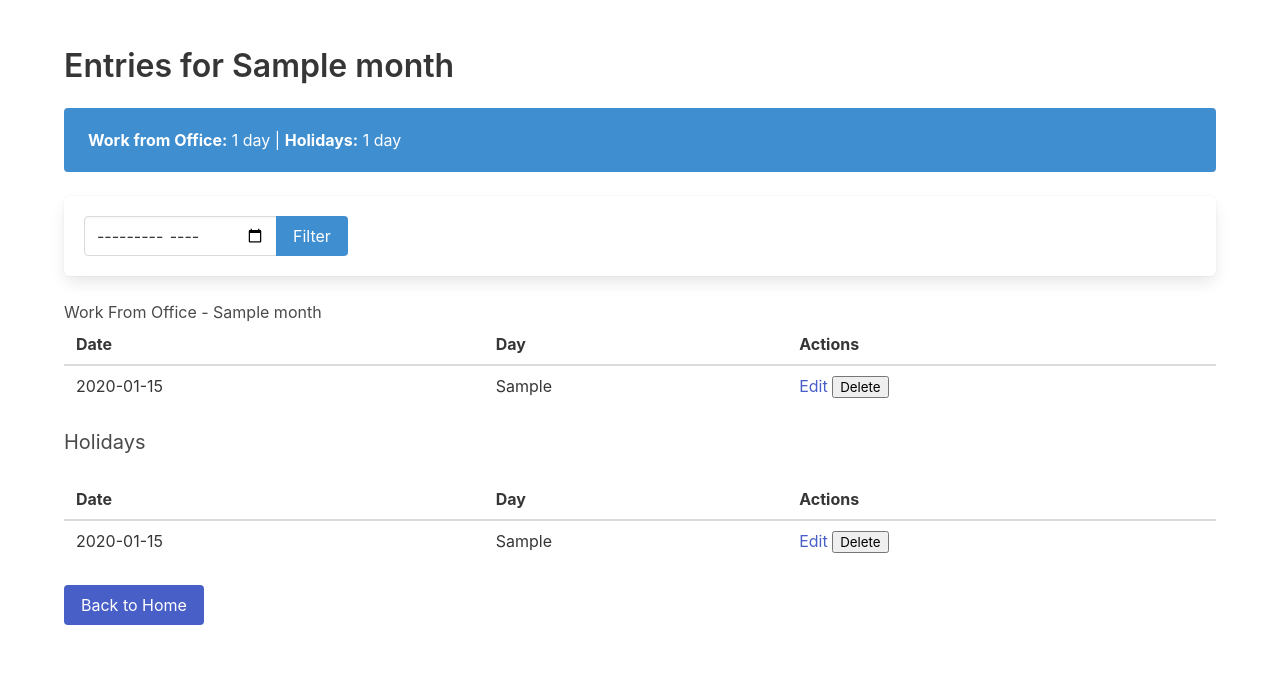
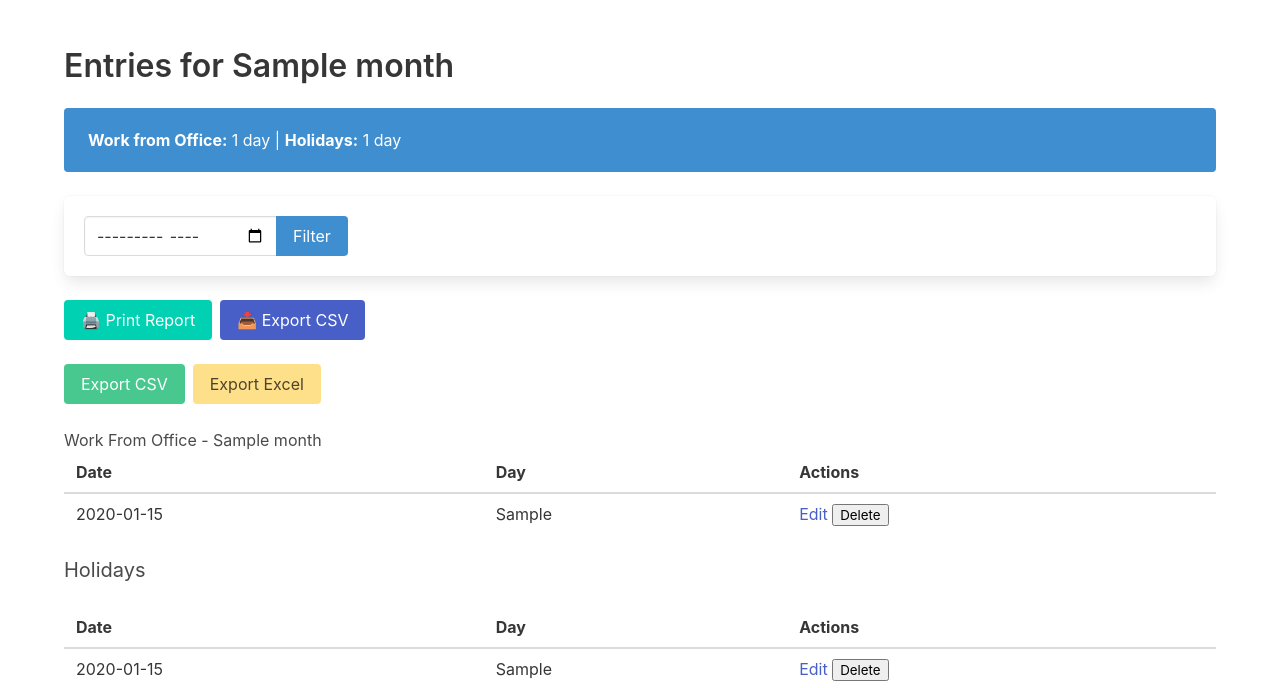
Before and after one commit to Abdelrahmanadel58/Worklog-Manager, a Flask app: template templates/view.html in a window 1280 px wide. Shown: the top 688 px of the page. Before the commit the page ends 625 px from the top, so only its background shows below. Run offline with Flask 3, Linux system fonts and the light colour scheme; tables that the repository leaves empty hold one stand-in row (values such as "Sample post"); the template is opened without the code that fills it: values that come from a table or form of the project are taken from there, most other values are stand-ins (such as "Sample title", 1, 10 or a date in 2020).

Commit message:
Update view.html

```diff
--- a/templates/view.html
+++ b/templates/view.html
@@ -27,6 +27,22 @@
                 </div>
             </div>
         </form>
+
+        <!-- 📤 Actions -->
+        <div class="buttons mb-4">
+            <button class="button is-primary" onclick="window.print()">🖨️ Print Report</button>
+            <a class="button is-link" href="{{ url_for('export', month=month) }}">📥 Export CSV</a>
+        </div>
+
+        <!-- 📤 Export buttons -->
+        <div class="buttons mb-4">
+            <a class="button is-success" href="{{ url_for('export_csv', month=month) }}">
+                Export CSV
+            </a>
+            <a class="button is-warning" href="{{ url_for('export_excel', month=month) }}">
+                Export Excel
+            </a>
+        </div>
 
         <h2>Work From Office - {{ month }}</h2>
         <table class="table is-striped is-fullwidth">
```
